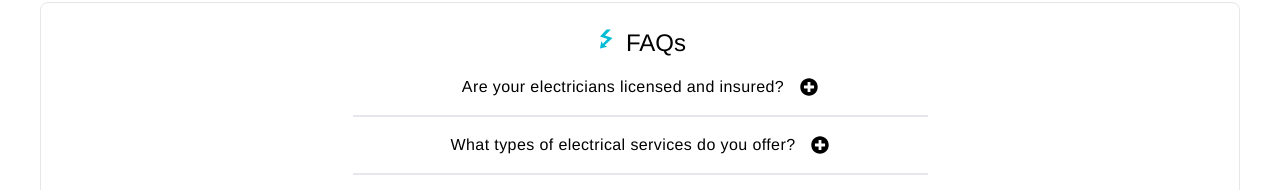
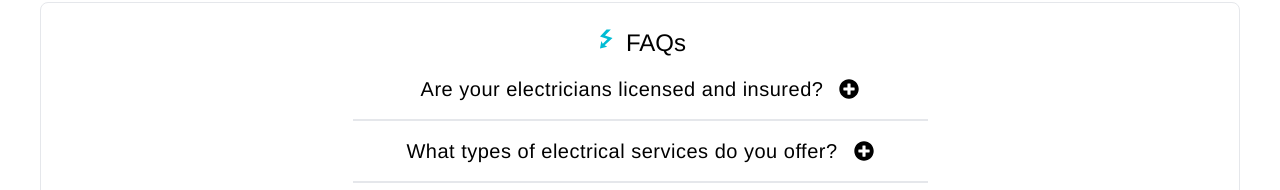
Before and after one commit to Mana12011207/TERA-electrical-services, a React (Create React App) app: page /about in a window 1280 px wide. Shown: the part 610-800 px from the top of the page. Built offline with nearby package versions, Linux system fonts and the light colour scheme; a web font is replaced by a local one.

Commit message:
Improve smoothness of FAQs expand/collapse animation

```diff
--- a/src/components/FAQs.jsx
+++ b/src/components/FAQs.jsx
@@ -52,20 +52,22 @@ function FAQs() {
       {faqs.map((faq, index) => (
         <div key={index} className="w-full md:w-1/2">
           <div className="flex items-center justify-center">
-            <p className="my-4 mr-4 tracking-wide text-center">
-              {faq.question}{" "}
+            <p className="my-4 mr-4 tracking-wide text-center lg:text-xl">
+              {faq.question}
             </p>
             <button onClick={() => toggleAnswer(index)}>
               {visibleIndex === index ? (
-                <FaMinusCircle className="text-lg" />
+                <FaMinusCircle className="text-lg lg:text-xl" />
               ) : (
-                <FaPlusCircle className="text-lg" />
+                <FaPlusCircle className="text-lg lg:text-xl" />
               )}
             </button>
           </div>
           <p
-            className={`text-gray-500 text-sm text-center tracking-wide transition-all duration-300 ease-in-out ${
-              visibleIndex === index ? "max-h-full" : "max-h-0 overflow-hidden"
+            className={`text-gray-500 text-sm text-center tracking-wide transition-all duration-700 ease-in-out lg:text-lg ${
+              visibleIndex === index
+                ? "max-h-96 opacity-100"
+                : "max-h-0 opacity-0 overflow-hidden"
             }`}
           >
             {faq.answer}
```
